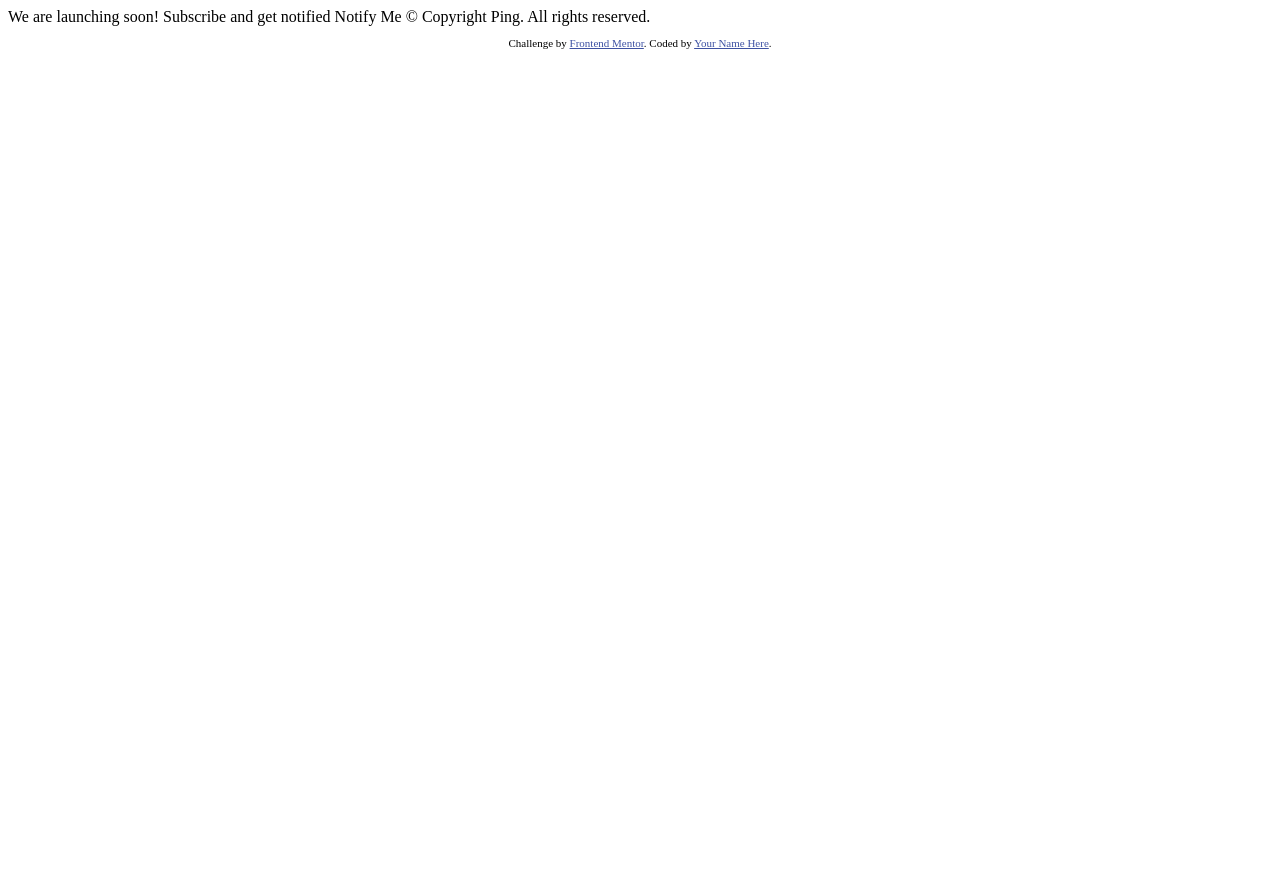
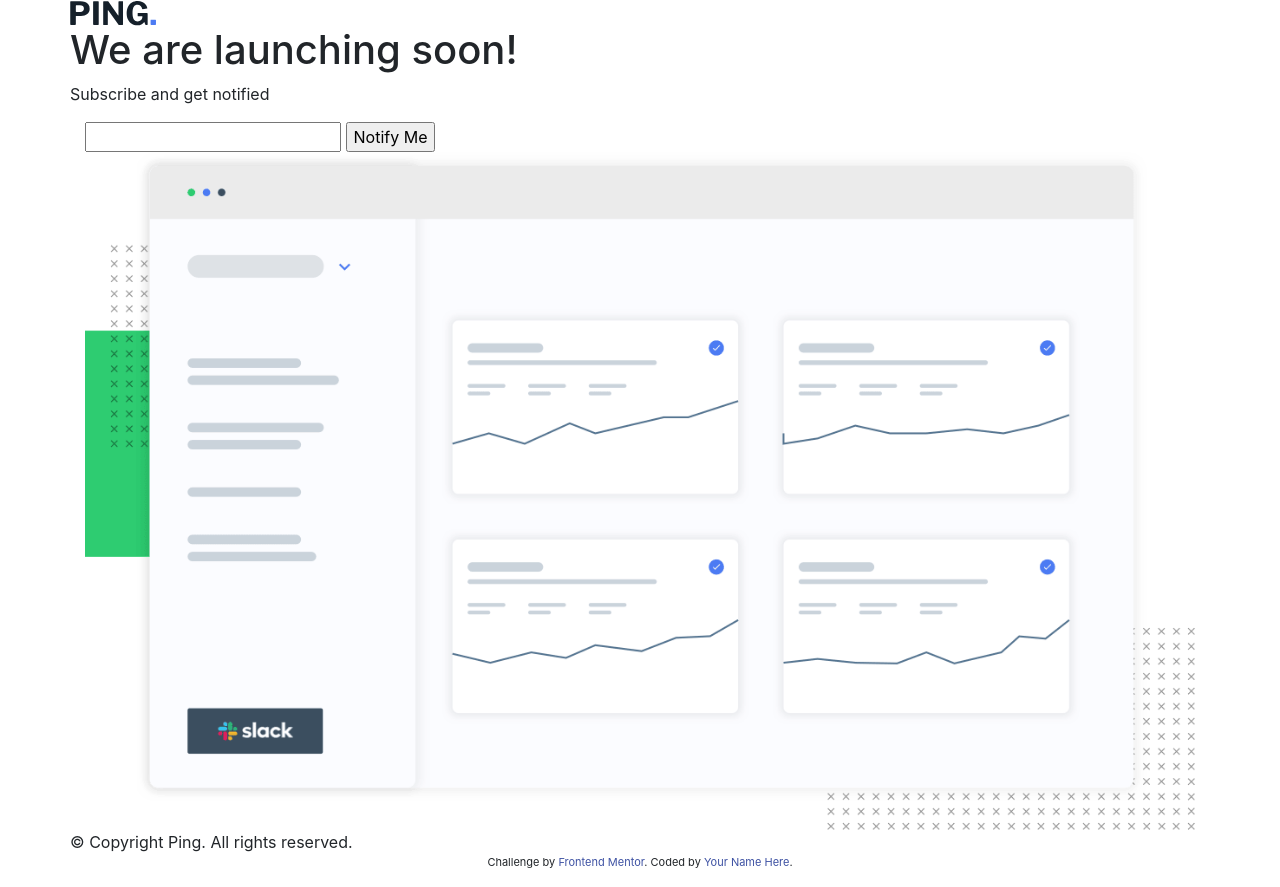
Before and after one commit to jameschancetech/ping-coming-soon-page, a plain HTML site: page index.html in a window 1280 px wide. Before the commit the page ends 800 px from the top, so only its background shows below. Drawn offline with nearby package versions, Linux system fonts and the light colour scheme.

Commit message:
Added Bootstrap
Added bootstrap files and started to build out the basic design.

```diff
--- a/index.html
+++ b/index.html
@@ -1,28 +1,62 @@
 <!DOCTYPE html>
 <html lang="en">
+
 <head>
+
   <meta charset="UTF-8">
-  <meta name="viewport" content="width=device-width, initial-scale=1.0"> <!-- displays site properly based on user's device -->
+
+  <meta name="viewport" content="width=device-width, initial-scale=1.0">
 
   <link rel="icon" type="image/png" sizes="32x32" href="./images/favicon-32x32.png">
 
+  <link rel="stylesheet" href="https://stackpath.bootstrapcdn.com/bootstrap/4.5.0/css/bootstrap.min.css"
+    integrity="sha384-9aIt2nRpC12Uk9gS9baDl411NQApFmC26EwAOH8WgZl5MYYxFfc+NcPb1dKGj7Sk" crossorigin="anonymous">
+
+  <link rel="stylesheet" href="style.css">
+
   <title>Frontend Mentor | Ping coming soon page</title>
 
-  <!-- Feel free to remove these styles or customise in your own stylesheet 👍 -->
-  <style>
-    .attribution { font-size: 11px; text-align: center; }
-    .attribution a { color: hsl(228, 45%, 44%); }
-  </style>
 </head>
+
 <body>
 
-  We are launching soon!
+  <div class="container">
 
-  Subscribe and get notified
+    <div class="row">
+      <img src="images\logo.svg" alt="pingLogo">
+    </div>
 
-  Notify Me
+    <div class="row">
+      <h1 class="text-center">We are launching soon!</h1>
+    </div>
 
-  &copy; Copyright Ping. All rights reserved.
+    <div class="row">
+      <p class="text-center">
+        Subscribe and get notified
+      </p>
+    </div>
+
+    <form action="">
+      <input type="email" name="" id="">
+      <input type="submit" value="Notify Me">
+    </form>
+
+    <img class="img-fluid" src="images/illustration-dashboard.png" alt="">
+
+    <div class="row">
+      &copy; Copyright Ping. All rights reserved.
+    </div>
+
+  </div>
+
+
+
+
+
+
+
+
+
 
   <footer>
     <p class="attribution">
@@ -30,5 +64,15 @@
       Coded by <a href="#">Your Name Here</a>.
     </p>
   </footer>
+  <script src="https://code.jquery.com/jquery-3.5.1.slim.min.js"
+    integrity="sha384-DfXdz2htPH0lsSSs5nCTpuj/zy4C+OGpamoFVy38MVBnE+IbbVYUew+OrCXaRkfj"
+    crossorigin="anonymous"></script>
+  <script src="https://cdn.jsdelivr.net/npm/popper.js@1.16.0/dist/umd/popper.min.js"
+    integrity="sha384-Q6E9RHvbIyZFJoft+2mJbHaEWldlvI9IOYy5n3zV9zzTtmI3UksdQRVvoxMfooAo"
+    crossorigin="anonymous"></script>
+  <script src="https://stackpath.bootstrapcdn.com/bootstrap/4.5.0/js/bootstrap.min.js"
+    integrity="sha384-OgVRvuATP1z7JjHLkuOU7Xw704+h835Lr+6QL9UvYjZE3Ipu6Tp75j7Bh/kR0JKI"
+    crossorigin="anonymous"></script>
 </body>
+
 </html>
--- /dev/null
+++ b/style.css
@@ -0,0 +1,2 @@
+.attribution { font-size: 11px; text-align: center; }
+.attribution a { color: hsl(228, 45%, 44%); }
```
